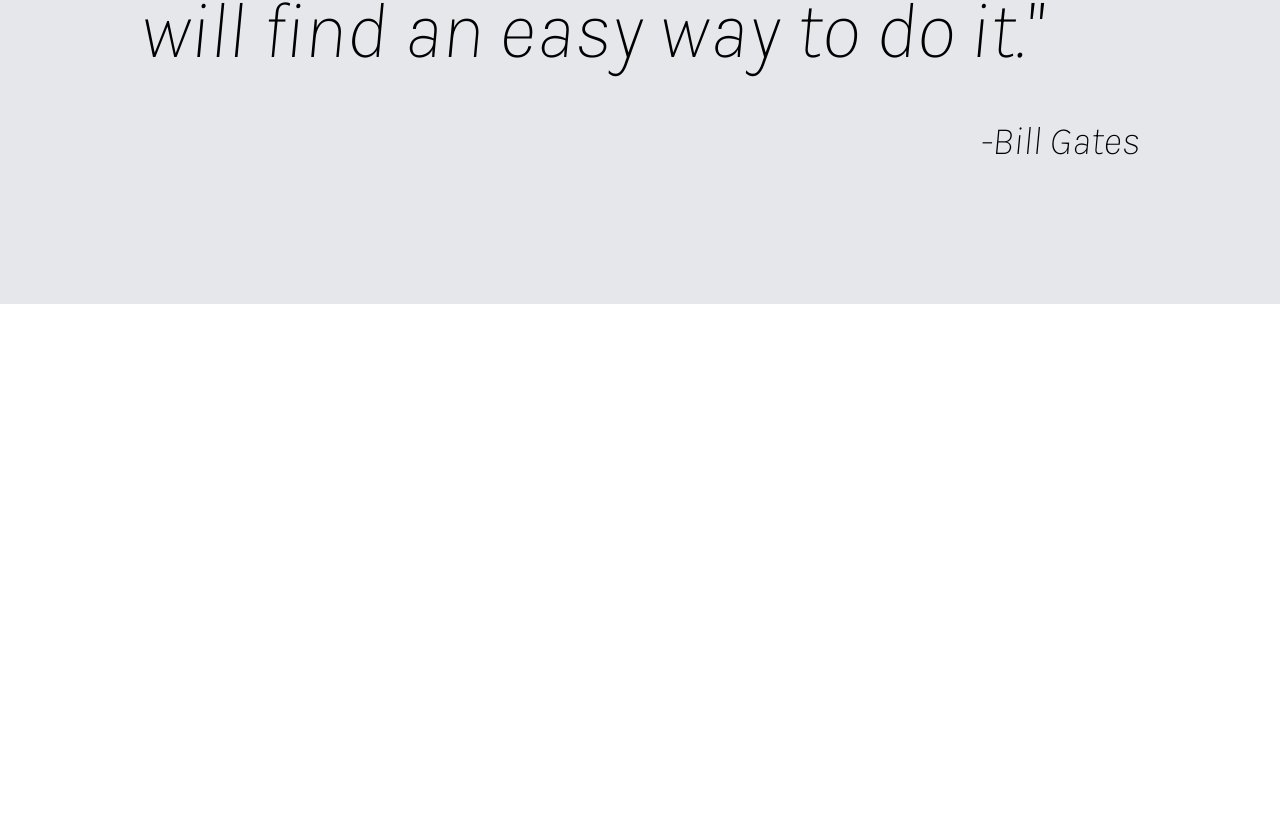
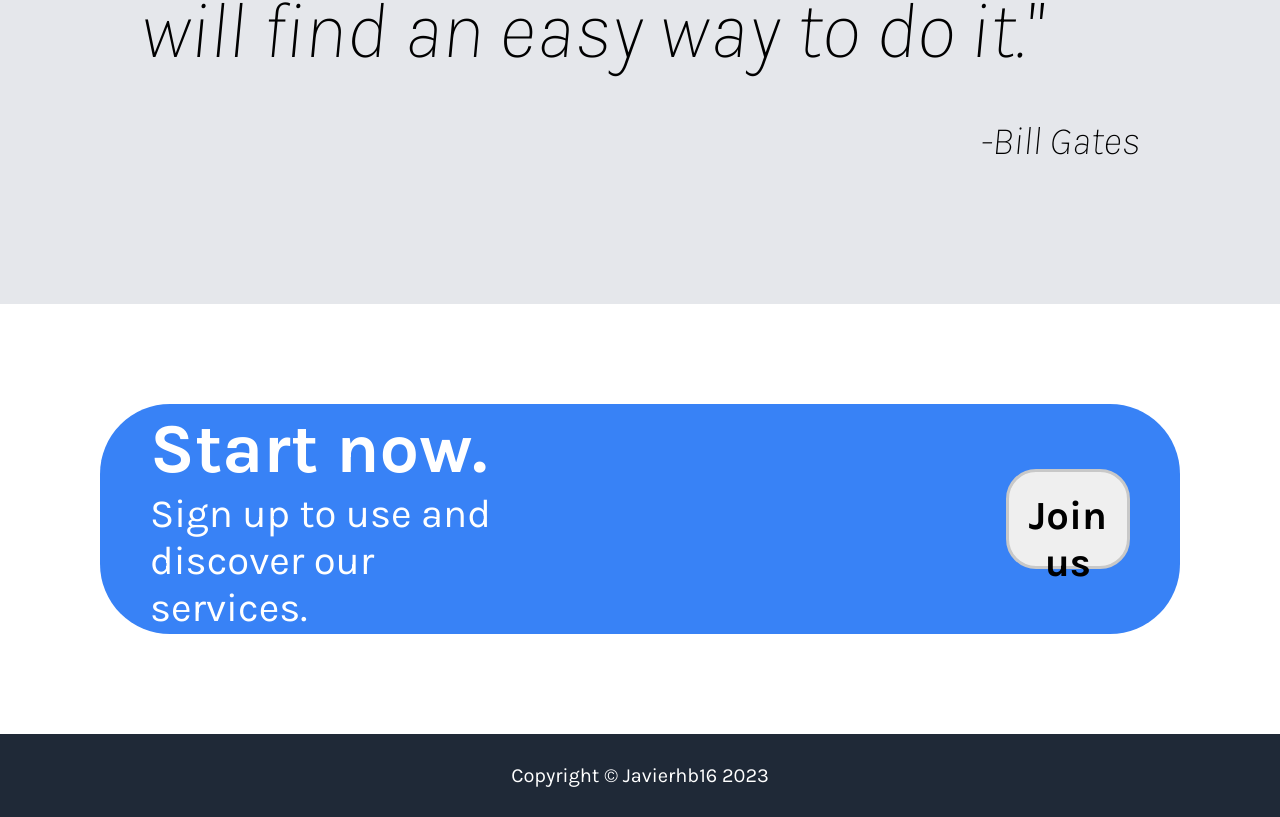
Before and after one commit to Javierhb16/landing_page, a plain HTML site: page index.html in a window 1280 px wide. Shown: the part 1771-2588 px from the top of the page. Before the commit the page ends 2075 px from the top, so only its background shows below. Drawn offline with Linux system fonts and the light colour scheme.

Commit message:
Finish footer

```diff
--- a/index.html
+++ b/index.html
@@ -72,11 +72,18 @@
 
 
     <div class="sign-up">
+        <div class="sign-up-left">
+            <div class="sign-up-title">Start now.</div>
+            <div class="sign-up-desc">Sign up to use and discover our services.</div>
+        </div>
 
+        <div class="sign-up-right">
+            <button class="sign-up-button">Join us</button>
+        </div>
     </div>
 
     <div class="footer">
-
+        Copyright © Javierhb16 2023
     </div>
 </body>
 </html>
--- a/style.css
+++ b/style.css
@@ -9,7 +9,9 @@
 }
 
 .header {
-    background-color: #6f5df8;
+    /* background-color: #002A94; */
+    /* background-color: rgb(83,97,219, 75%); */
+    background-color: #8886ff;
     height: 100px;
     display: flex;
     flex-direction: row;
@@ -143,3 +145,66 @@
     font-size: 2.5rem;
     padding-top: 40px;
 }
+
+.sign-up {
+    background-color: #3882f6;
+    margin: 100px;
+    border-radius: 70px;
+    height: 130px;
+    color: white;
+    padding: 50px;
+    display: flex;
+    flex-direction: row;
+}
+
+.sign-up-left {
+    display: flex;
+    flex-direction: column;
+    align-self: center;
+}
+
+.sign-up-title {
+    flex: 1;
+    font-weight: 900;
+    font-size: 70px;
+}
+
+.sign-up-desc {
+    flex: 1;
+    font-size: 40px;
+}
+
+.sign-up-right {
+    display: flex;
+}
+
+.sign-up-button {
+    cursor: pointer;
+    font-family: 'Karla';
+    font-size: 40px;
+    font-weight: 700;
+    border: rgb(200, 200, 200) 3px solid;
+    border-radius: 30px;
+    padding: 20px;
+    flex: 1;
+    align-self: center;
+    margin-left: 500px;
+    max-width: 300px;
+    max-height: 100px;
+}
+
+.footer {
+    background-color: #1f2937;
+    color: white;
+    font-size: 20px;
+    text-align: center;
+    padding: 30px;
+}
+
+button {
+    transition: box-shadow 0.3s ease;
+}
+
+button:hover {
+    box-shadow: 0 0.1rem 0.4rem rgb(0, 0, 0, 40%);
+}
```
